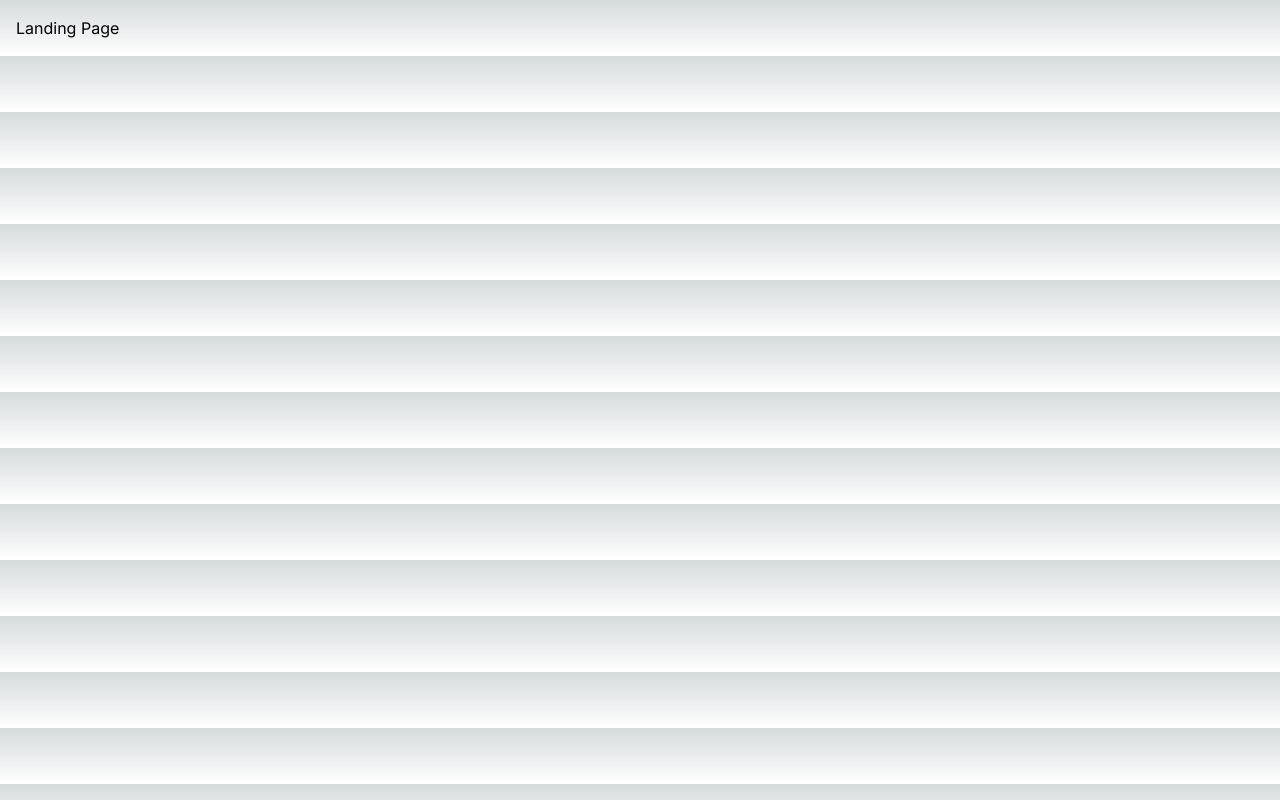
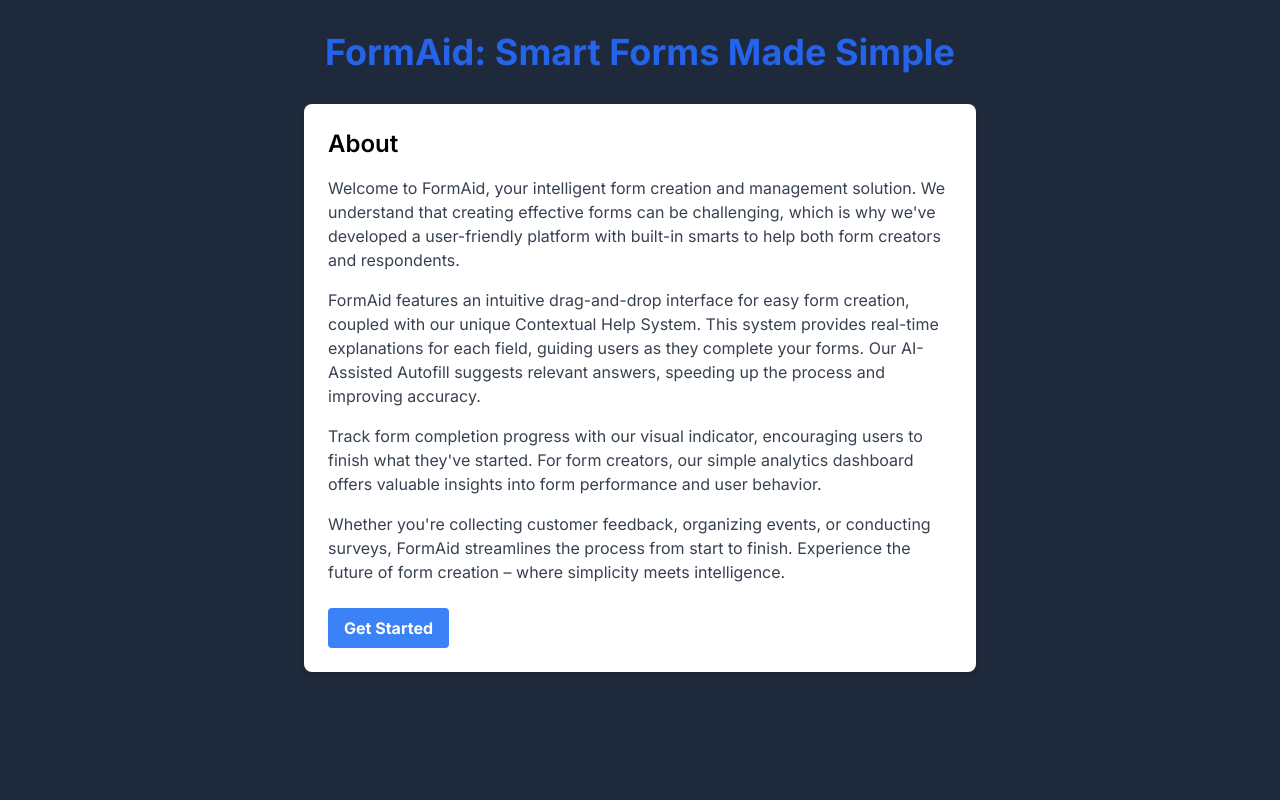
Before and after one commit to JeevantVerma/Form-Generator-Techweek, a Next.js app in the folder form-generator/: page / in a window 1280 px wide. Built offline with nearby package versions, Linux system fonts and the light colour scheme.

Commit message:
Landing page added

```diff
--- a/form-generator/app/page.js
+++ b/form-generator/app/page.js
@@ -1,9 +1,39 @@
-import Image from "next/image";
+import Head from 'next/head'
 
 export default function Home() {
   return (
-    <main className="p-4">
-      Landing Page
-    </main>
+    <div className="min-h-screen bg-slate-800">
+      <Head>
+        <title>FormAid: Smart Forms Made Simple</title>
+        <link rel="icon" href="/favicon.ico" />
+      </Head>
+
+      <main className="container mx-auto px-4 py-8">
+        <h1 className="text-4xl font-bold text-center text-blue-600 mb-8">
+          FormAid: Smart Forms Made Simple
+        </h1>
+
+        <div className="bg-white shadow-md rounded-lg p-6 max-w-2xl mx-auto">
+          <h2 className="text-2xl font-semibold mb-4 text-black">About</h2>
+          <p className="text-gray-700 mb-4">
+            Welcome to FormAid, your intelligent form creation and management solution. We understand that creating effective forms can be challenging, which is why we've developed a user-friendly platform with built-in smarts to help both form creators and respondents.
+          </p>
+          <p className="text-gray-700 mb-4">
+            FormAid features an intuitive drag-and-drop interface for easy form creation, coupled with our unique Contextual Help System. This system provides real-time explanations for each field, guiding users as they complete your forms. Our AI-Assisted Autofill suggests relevant answers, speeding up the process and improving accuracy.
+          </p>
+          <p className="text-gray-700 mb-4">
+            Track form completion progress with our visual indicator, encouraging users to finish what they've started. For form creators, our simple analytics dashboard offers valuable insights into form performance and user behavior.
+          </p>
+          <p className="text-gray-700 mb-4">
+            Whether you're collecting customer feedback, organizing events, or conducting surveys, FormAid streamlines the process from start to finish. Experience the future of form creation – where simplicity meets intelligence.
+          </p>
+          <div className="mt-6">
+            <button className="bg-blue-500 hover:bg-blue-600 text-white font-bold py-2 px-4 rounded">
+              Get Started
+            </button>
+          </div>
+        </div>
+      </main>
+    </div>
   );
 }
```
